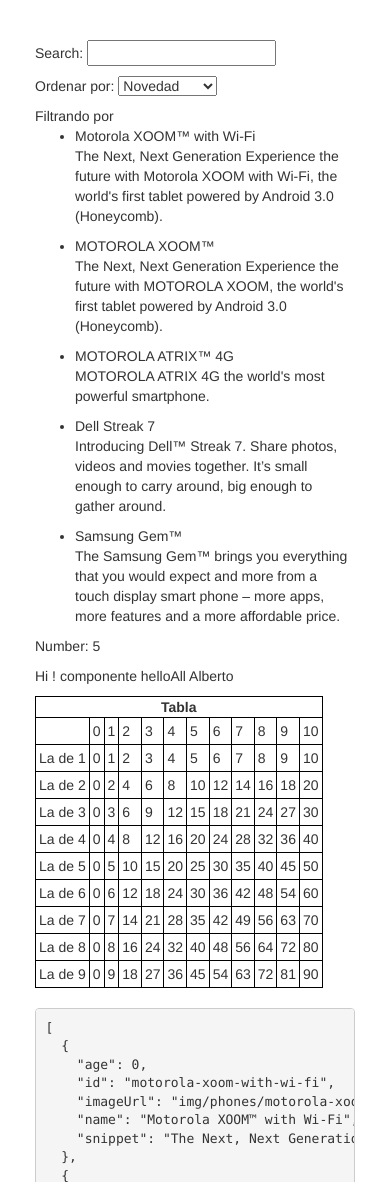
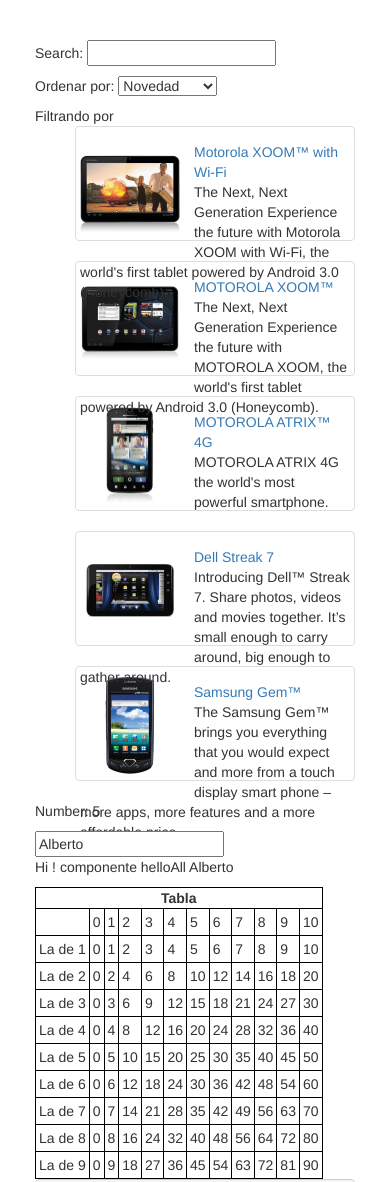
Before and after one commit to JoseAlbertoDev/AngularJS-first, a website: page app/index.html in a window 390 px wide. Shown: the top 1182 px of the page. Drawn offline with nearby package versions, Linux system fonts and the light colour scheme; some packages are replaced by stand-ins of ours; a script that the page names is missing.

Commit message:
Css agregado a los template

```diff
--- a/app/app.css
+++ b/app/app.css
@@ -6,6 +6,25 @@
   border: black 1px solid;
   padding: 3px;
 }
+
 th {
   text-align: center;
 }
+
+.phones {
+  list-style: none;
+}
+
+.phones li {
+  clear: both;
+  height: 115px;
+  padding-top: 15px;
+}
+
+.thumb {
+  float: left;
+  height: 100px;
+  margin: -0.5em 1em 1.5em 0;
+  padding-bottom: 1em;
+  width: 100px;
+}
--- a/app/hello/hello.component.js
+++ b/app/hello/hello.component.js
@@ -7,7 +7,8 @@
         });
 
     function HelloAllController() {
-        this.usuario = 'Alberto';
-        this.numero = 2;
+        self = this;
+        self.usuario = 'Alberto';
+        self.numero = 2;
     }
 })();
--- a/app/hello/hello.template.html
+++ b/app/hello/hello.template.html
@@ -1,5 +1,13 @@
+<div class="row">
+  <div class="col-md-4">
+      <input ng-model="$ctrl.usuario"/>
+  </div>
+  <div class="col-md-8">
       <p>Hi ! componente helloAll {{$ctrl.usuario}} </p>
-
+  </div>
+</div>
+<div class="row">
+  <div class="col-md-12">
     <table>
         <tr>
           <th colspan="12">Tabla</th>
@@ -13,3 +21,5 @@
           <td ng-repeat="o in [0, 1, 2, 3, 4, 5, 6, 7, 8, 9 , 10]" >{{ x * o}}</td>
         </tr>
     </table>
+  </div>
+</div>
--- a/app/phone-list/phone-list.template.html
+++ b/app/phone-list/phone-list.template.html
@@ -12,17 +12,18 @@
             </p>
         </div>
         <div class="col-md-10">
-
             <span> Filtrando por {{$ctrl.query}}</span>
             <ul class="phones">
-                <li ng-repeat="phone in $ctrl.phones | filter:$ctrl.query | orderBy:$ctrl.orderProp">
-                    <span>{{phone.name}}</span>
+                <li ng-repeat="phone in $ctrl.phones | filter:$ctrl.query | orderBy:$ctrl.orderProp" class="thumbnail">
+                    <a href="#!/phones/{{phone.id}}" class="thumb">
+                        <img ng-src="{{phone.imageUrl}}" alt="{{phone.name}}" />
+                    </a>
+                    <a href="#!/phones/{{phone.id}}">{{phone.name}}</a>
                     <p>{{phone.snippet}}</p>
                 </li>
             </ul>
             <p>Number: {{$ctrl.phones.length}}</p>
             <hello-all></hello-all>
-            <br />
             <pre>{{$ctrl.phones | filter:$ctrl.query | orderBy:$ctrl.orderProp | json}}</pre>
         </div>
     </div>
```
Also changed, not shown: e2e-tests/scenarios.js (+26 -7 lines). Lines whose indentation alone changed are shown as unchanged.
